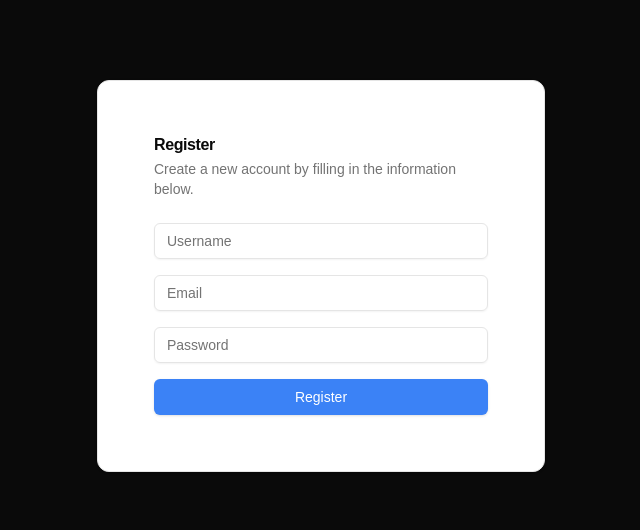
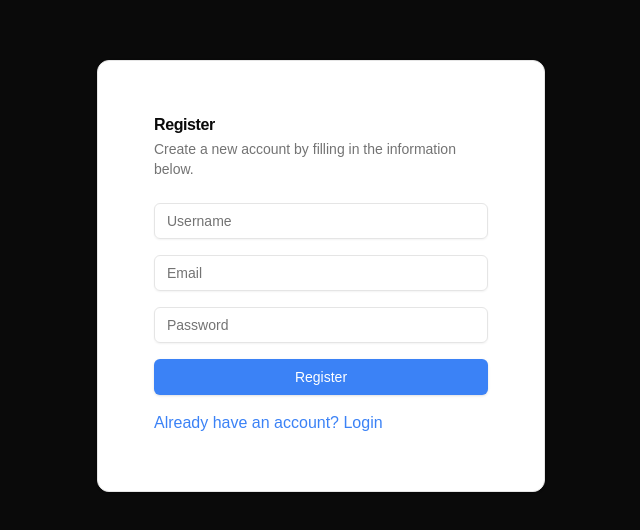
Before and after one commit to ZehaIrawan/strapi-udemy-clone, a Next.js app in the folder frontend/: page /register in a window 1280 px wide. Shown: the part 124-654 px from the top of the page, without its empty margins (319-959 px from the left). Built offline with nearby package versions, Linux system fonts and the light colour scheme.

Commit message:
add registration nav

```diff
--- a/frontend/app/login/page.jsx
+++ b/frontend/app/login/page.jsx
@@ -5,6 +5,7 @@ import { Input } from "@/components/ui/input";
 import { Card, CardHeader, CardTitle, CardContent, CardDescription } from "@/components/ui/card";
 import { useRouter } from 'next/navigation';
 import axios from 'axios';
+import Link from 'next/link';
 
 const LoginPage = () => {
   const [email, setEmail] = useState('');
@@ -66,6 +67,7 @@ const LoginPage = () => {
               Login
             </Button>
           </form>
+          <Link className="text-blue-500 hover:underline mt-4 block" href="/register">Don't have an account? Register</Link>
         </CardContent>
       </Card>
     </div>
--- a/frontend/app/register/page.js
+++ b/frontend/app/register/page.js
@@ -6,6 +6,7 @@ import { Card, CardHeader, CardTitle, CardContent, CardDescription } from "@/com
 import axios from 'axios';
 import AuthCheck from '@/components/AuthCheck';
 import { useRouter } from 'next/navigation';
+import Link from 'next/link';
 
 const RegisterPage = () => {
   const [username, setUsername] = useState('');
@@ -87,6 +88,7 @@ const RegisterPage = () => {
               Register
             </Button>
           </form>
+          <Link className="text-blue-500 hover:underline mt-4 block" href="/login">Already have an account? Login</Link>
         </CardContent>
       </Card>
     </div>
```
